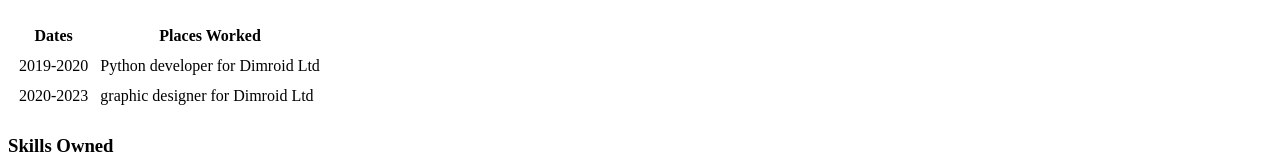
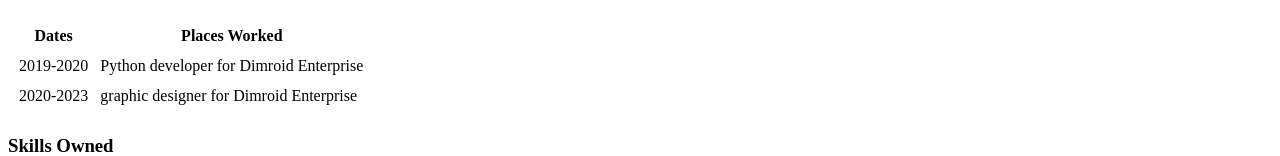
Before and after one commit to Dimroid/CV, a plain HTML site: page index.html in a window 1280 px wide. Shown: the part 419-575 px from the top of the page. Drawn offline with Linux system fonts and the light colour scheme.

Commit message:
Initial HTML CV

```diff
--- a/index.html
+++ b/index.html
@@ -34,11 +34,11 @@
 </tr>
 </thead><tr>
 <td>2019-2020</td>
-<td>Python developer for Dimroid Ltd</td>
+<td>Python developer for Dimroid Enterprise</td>
 </tr>
 <tr>
 <td>2020-2023</td>
-<td>graphic designer for Dimroid Ltd</td>
+<td>graphic designer for Dimroid Enterprise</td>
 </tr>
 </tr>
 </table>
```
